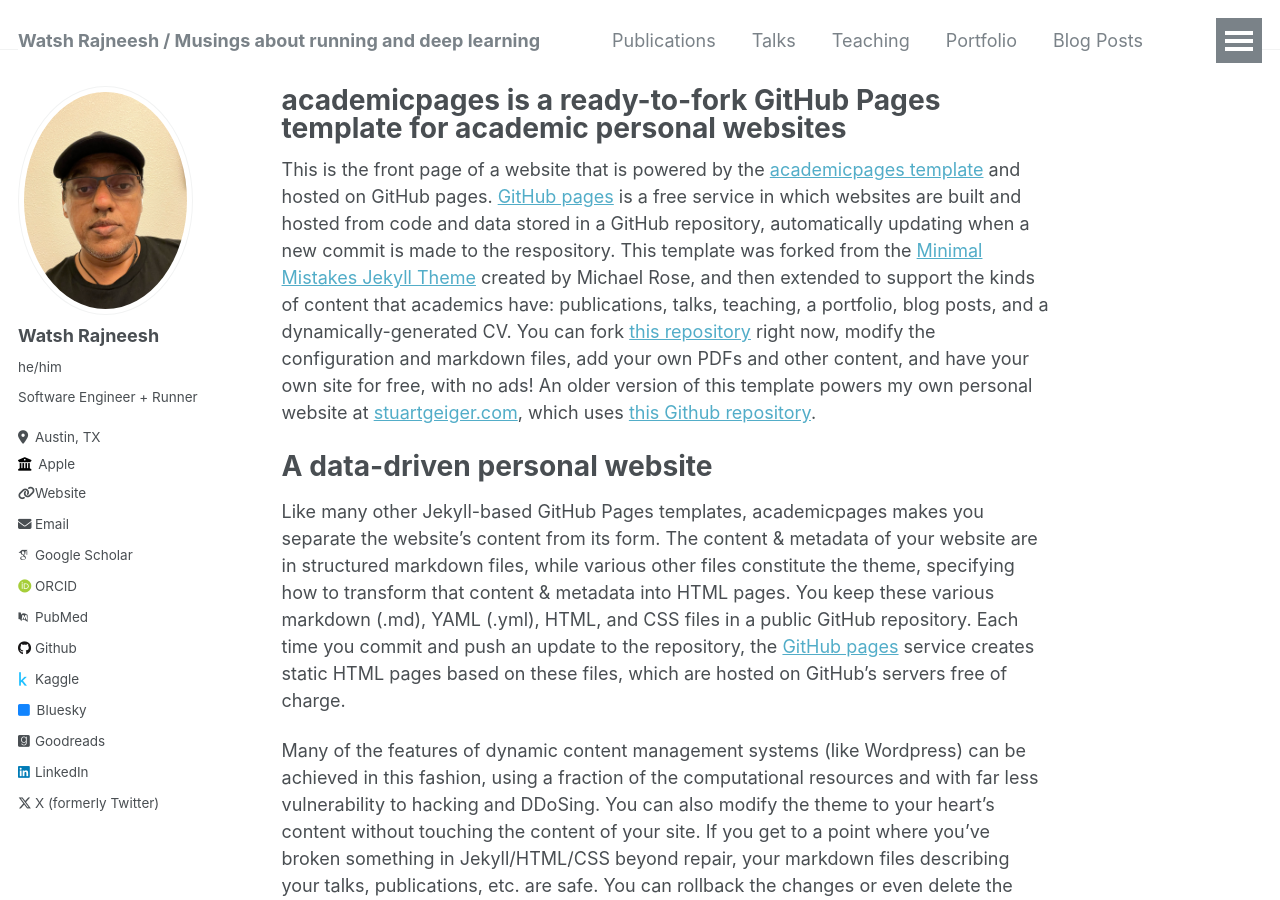
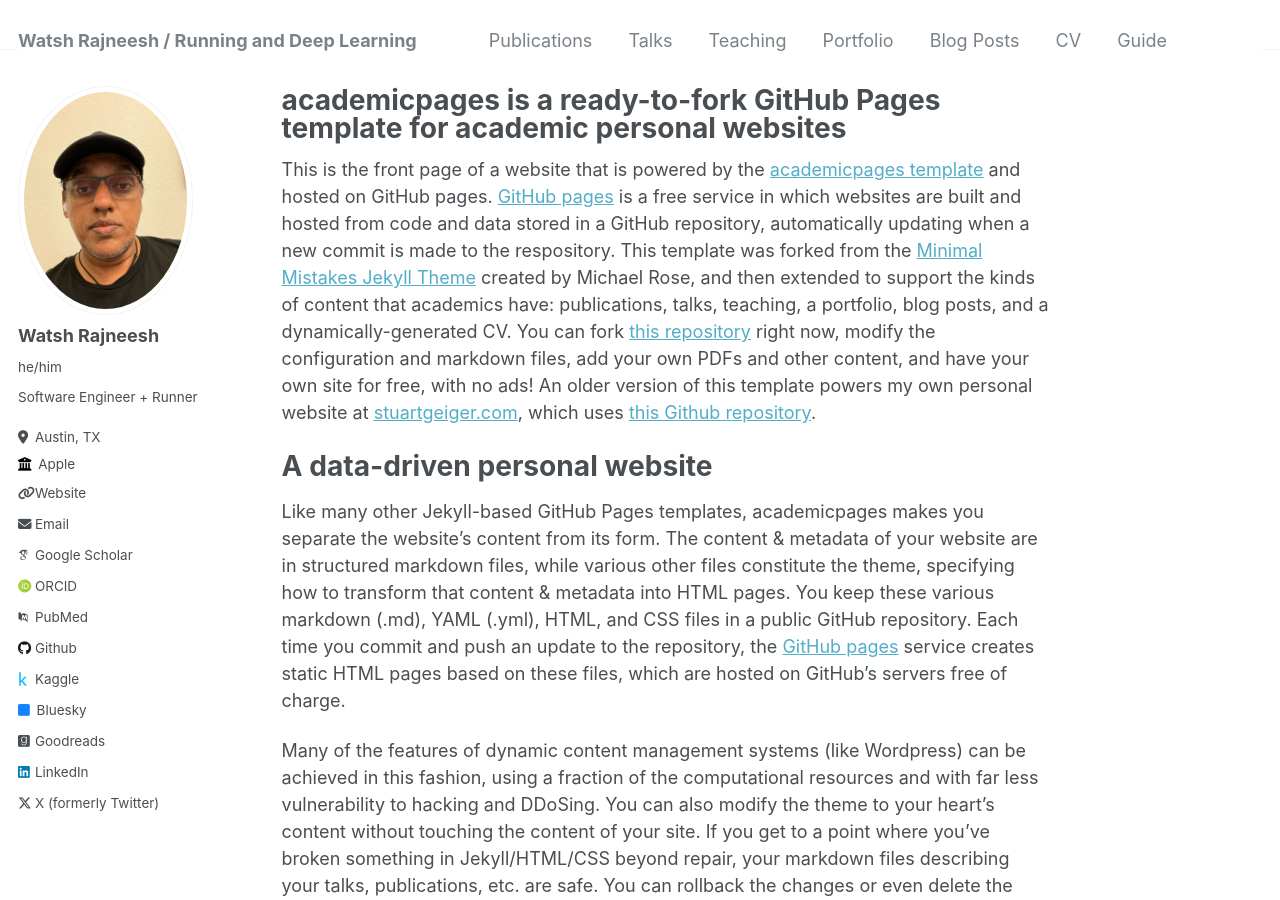
Before and after one commit to rwatsh/runner-deep-learner, a Jekyll site: the page built from _pages/about.md, in a window 1280 px wide and 900 px high. Built offline with Jekyll 4.4.1, drawn with Linux system fonts in a browser that asks for light colours; some web fonts are replaced.

Commit message:
Initial commit

```diff
--- a/_config.yml
+++ b/_config.yml
@@ -8,7 +8,7 @@
 
 # Basic Site Settings
 locale                   : "en-US"
-title                    : "Watsh Rajneesh / Musings about running and deep learning"
+title                    : "Watsh Rajneesh / Running and Deep Learning"
 title_separator          : "-"
 name                     : &name "Watsh Rajneesh"
 description              : &description "Running and deep learning blog"
```
